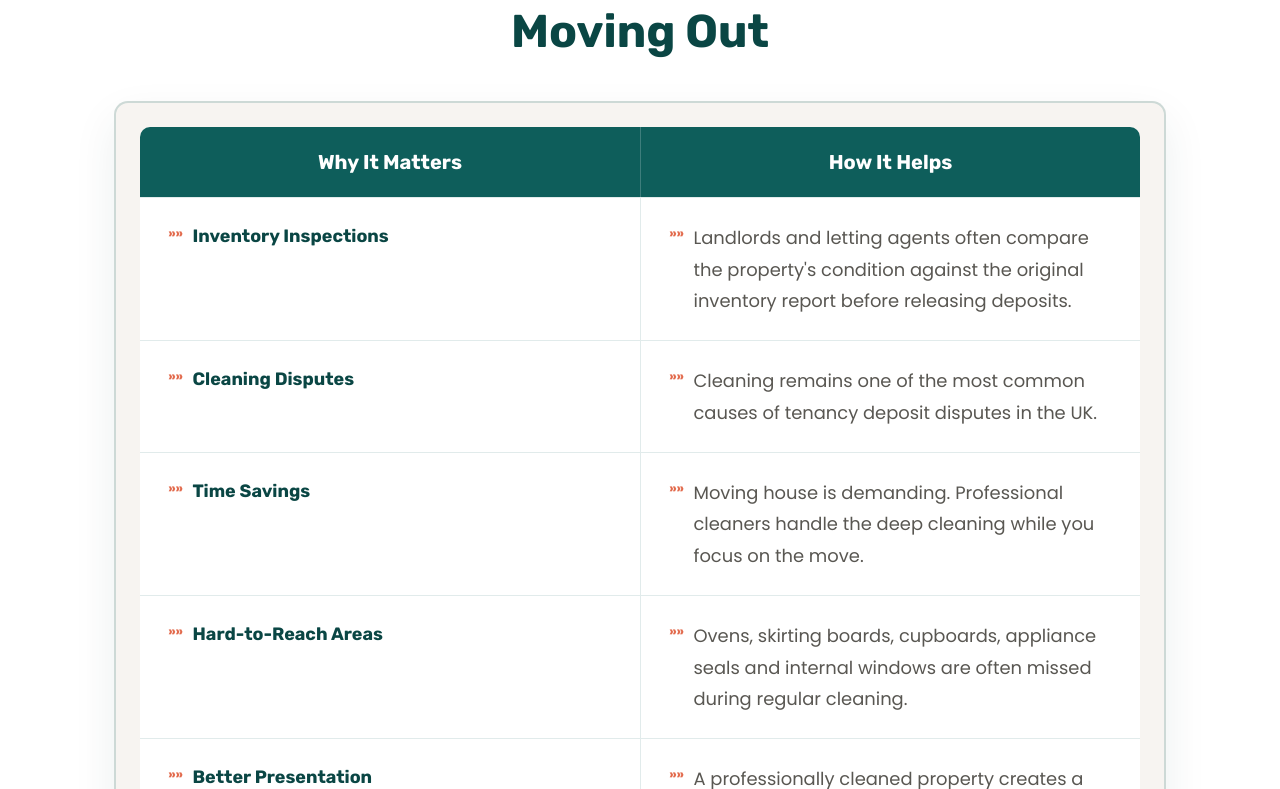
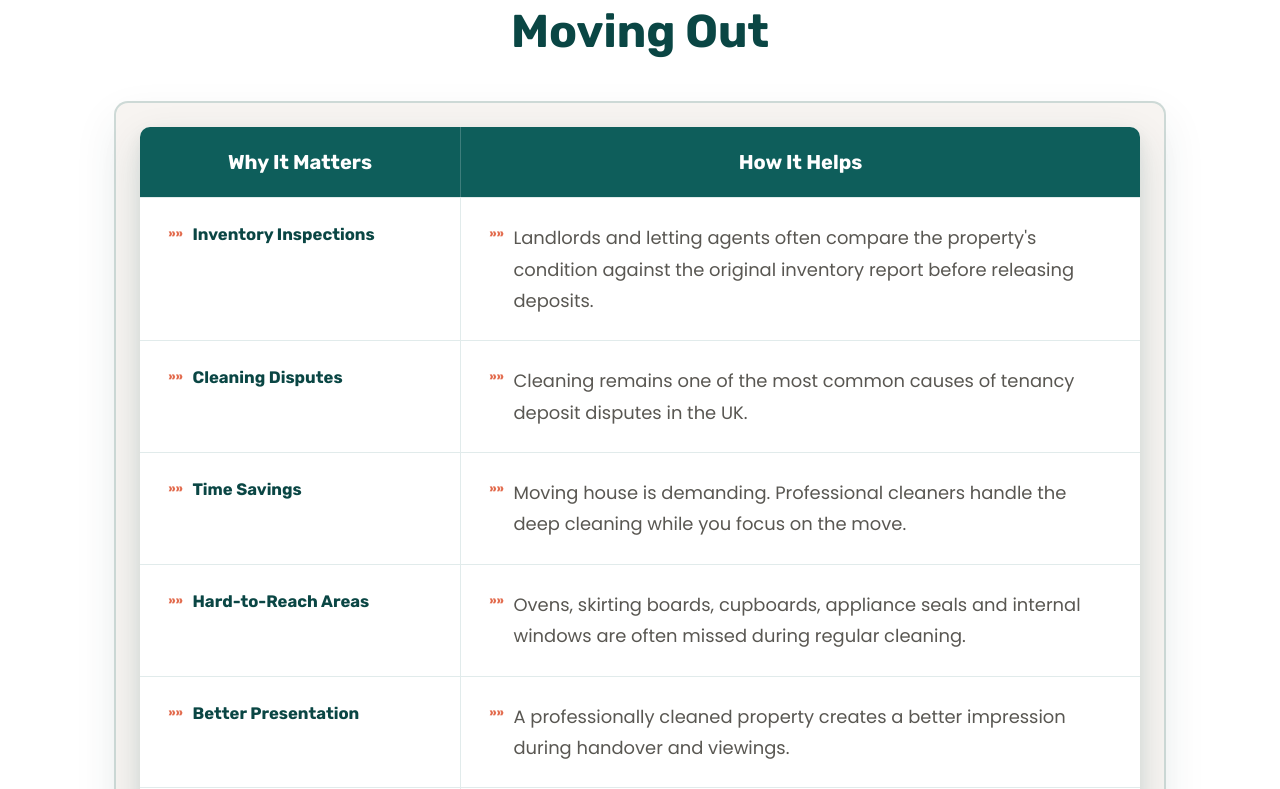
Before and after one commit to hardeepkaur-gif/cleaning, a Next.js app: page /end-of-tenancy-cleaning in a window 1280 px wide. Shown: the part 1971-2760 px from the top of the page. Built offline with nearby package versions, Linux system fonts and the light colour scheme.

Commit message:
table width update

```diff
--- a/src/components/tenancy/TenancyMattersSection.module.css
+++ b/src/components/tenancy/TenancyMattersSection.module.css
@@ -32,15 +32,18 @@
 
 .table {
   width: 100%;
+  table-layout: fixed;
   border-collapse: separate;
   border-spacing: 0;
   overflow: hidden;
   border-radius: 10px;
   background: var(--white);
+  box-shadow:
+    0 16px 40px rgba(10, 70, 68, 0.14),
+    0 6px 16px rgba(10, 70, 68, 0.08);
 }
 
 .table thead th {
-  width: 50%;
   padding: clamp(16px, 2.5vw, 22px) clamp(18px, 3vw, 28px);
   font-family: var(--font-two);
   font-size: clamp(16px, 1.8vw, 20px);
@@ -50,6 +53,16 @@
   color: var(--white);
   background: var(--primary);
   border: none;
+}
+
+.table thead th:first-child,
+.table tbody td:first-child {
+  width: 32%;
+}
+
+.table thead th:last-child,
+.table tbody td:last-child {
+  width: 68%;
 }
 
 .table thead th + th {
@@ -86,9 +99,9 @@
 
 .cellTitle {
   font-family: var(--font-two);
-  font-size: clamp(15px, 1.4vw, 18px);
+  font-size: clamp(14px, 1.3vw, 17px);
   font-weight: 700;
-  line-height: 1.6;
+  line-height: 1.5;
   color: var(--primary-dark);
 }
 
```
